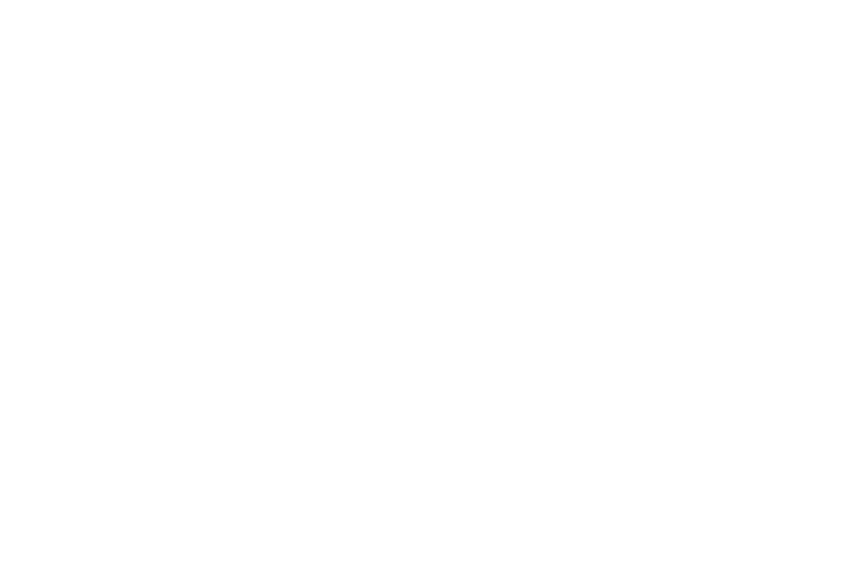
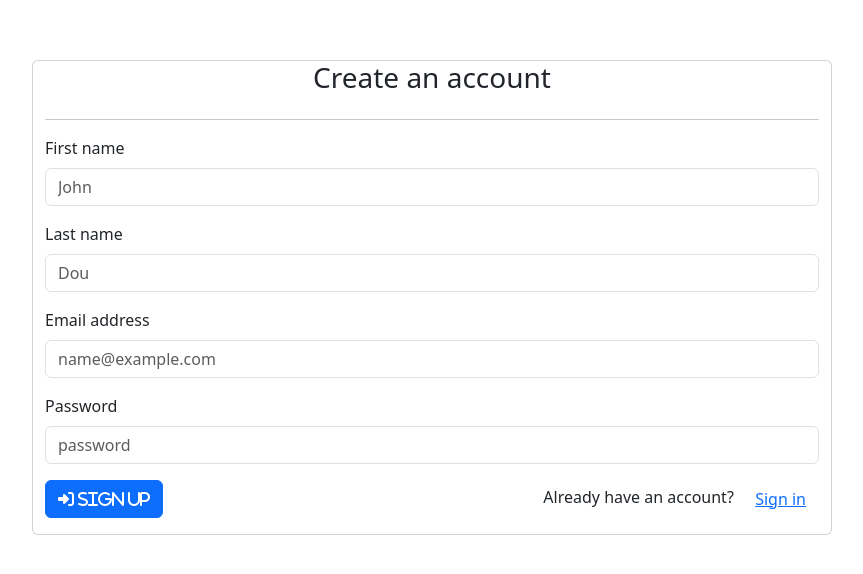
Before and after one commit to AlexKushin/borrow-book-social-network, an Angular app in the folder borrow-book-social-network-ui/: page /register in a window 1280 px wide. Before the commit this address led to /. Shown: the part 132-706 px from the top of the page, without its empty margins (208-1071 px from the left). Built offline with nearby package versions, Linux system fonts and the light colour scheme.

Commit message:
initial RegisterComponent setup has been implemented

```diff
--- a/borrow-book-social-network-ui/src/app/app.routes.ts
+++ b/borrow-book-social-network-ui/src/app/app.routes.ts
@@ -1,8 +1,8 @@
 import {Routes} from '@angular/router';
 import {LoginComponent} from "./pages/login/login.component";
+import {RegisterComponent} from "./pages/register/register.component";
 
 export const routes: Routes = [
-  {
-    path: 'login', component: LoginComponent
-  }
+  {path: 'login', component: LoginComponent},
+  {path: 'register', component: RegisterComponent}
 ];
--- /dev/null
+++ b/borrow-book-social-network-ui/src/app/pages/register/register.component.html
@@ -0,0 +1,34 @@
+<div class="container-fluid card login-container">
+  <h3 class="text-center">Create an account</h3>
+  <hr>
+  <div class="alert alert-danger" role="alert" *ngIf="errorMessage.length">
+    <p *ngFor="let msg of errorMessage">{{ msg }}</p>
+  </div>
+  <div class="mb-3">
+    <label class="form-label">First name</label>
+    <input [(ngModel)]="registerRequest.firstName" type="text" class="form-control" id="firstname" placeholder="John">
+  </div>
+  <div class="mb-3">
+    <label class="form-label">Last name</label>
+    <input [(ngModel)]="registerRequest.lastName" type="text" class="form-control" id="lastname" placeholder="Dou">
+  </div>
+  <div class="mb-3">
+    <label class="form-label">Email address</label>
+    <input [(ngModel)]="registerRequest.email" type="email" class="form-control" id="email" placeholder="name@example.com">
+  </div>
+  <div class="mb-3">
+    <label class="form-label">Password</label>
+    <input [(ngModel)]="registerRequest.password" type="password" class="form-control" id="password" placeholder="password">
+  </div>
+  <div class="d-flex justify-content-between mb-3">
+    <button (click)="register()" type="button" class="btn btn-primary">
+      <em class="fas fa-sign-in-alt">&nbsp;Sign up</em>
+    </button>
+    <div>
+      Already have an account?&nbsp;
+      <button (click)="login()" type="button" class="btn btn-link">
+        Sign in
+      </button>
+    </div>
+  </div>
+</div>
--- /dev/null
+++ b/borrow-book-social-network-ui/src/app/pages/register/register.component.ts
@@ -0,0 +1,37 @@
+import {Component} from '@angular/core';
+import {RegistrationRequest} from "../../services/models/registration-request";
+import {FormsModule} from "@angular/forms";
+import {NgForOf, NgIf} from "@angular/common";
+import {Router} from "@angular/router";
+import {AuthenticationService} from "../../services/services/authentication.service";
+
+@Component({
+  selector: 'app-register',
+  standalone: true,
+  imports: [
+    FormsModule,
+    NgForOf,
+    NgIf
+  ],
+  templateUrl: './register.component.html',
+  styleUrl: './register.component.scss'
+})
+export class RegisterComponent {
+
+  registerRequest: RegistrationRequest = {email: '', firstName: '', lastName: '', password: ''};
+  errorMessage: Array<string> = [];
+
+  constructor(
+    private router: Router,
+    private authService: AuthenticationService,
+  ) {
+  }
+
+  register() {
+
+  }
+
+  login() {
+    this.router.navigate(['login'])
+  }
+}
```
Also changed, not shown: borrow-book-social-network-ui/src/app/pages/register/register.component.scss (added), 1 other file (tests, documents, lock files or other folders).
